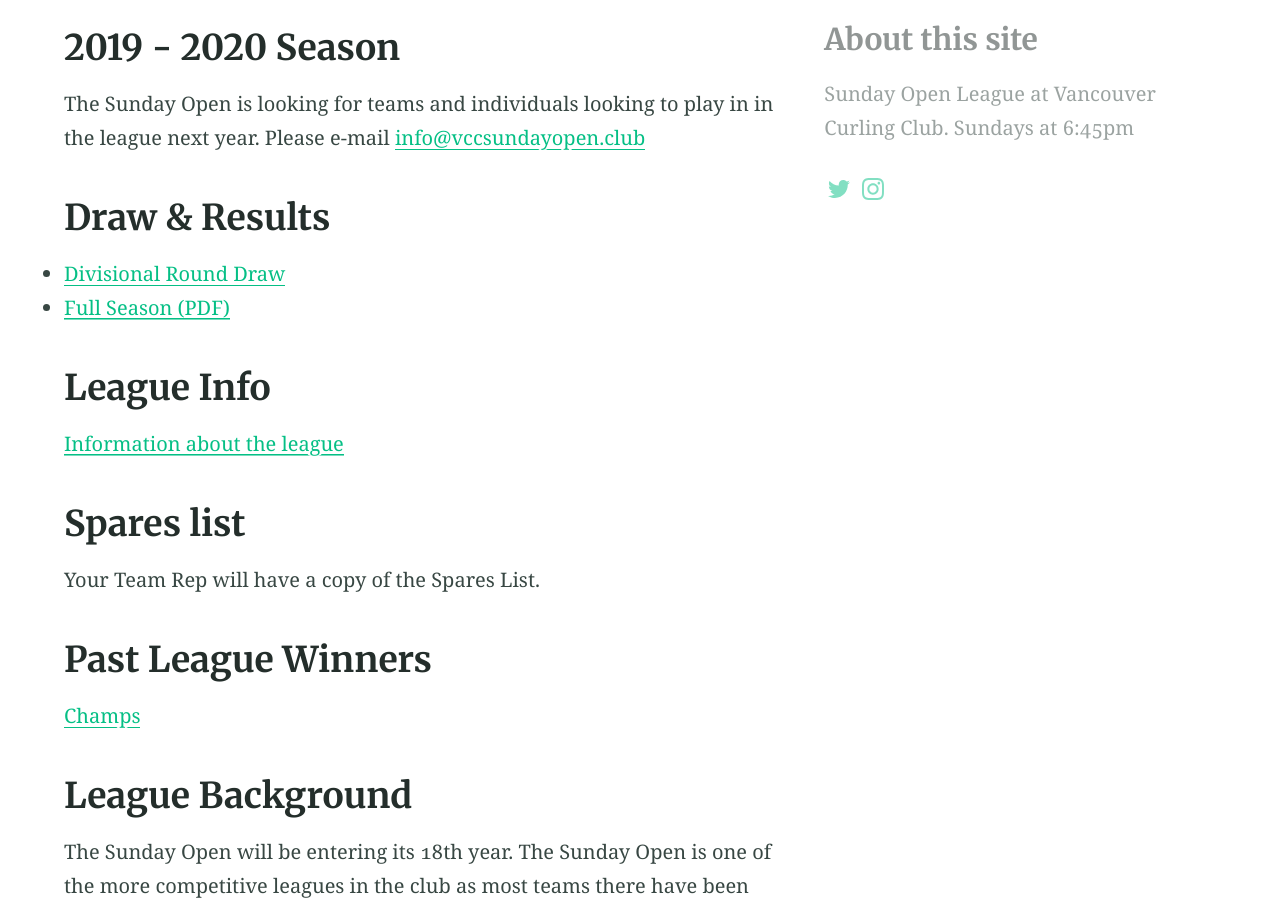
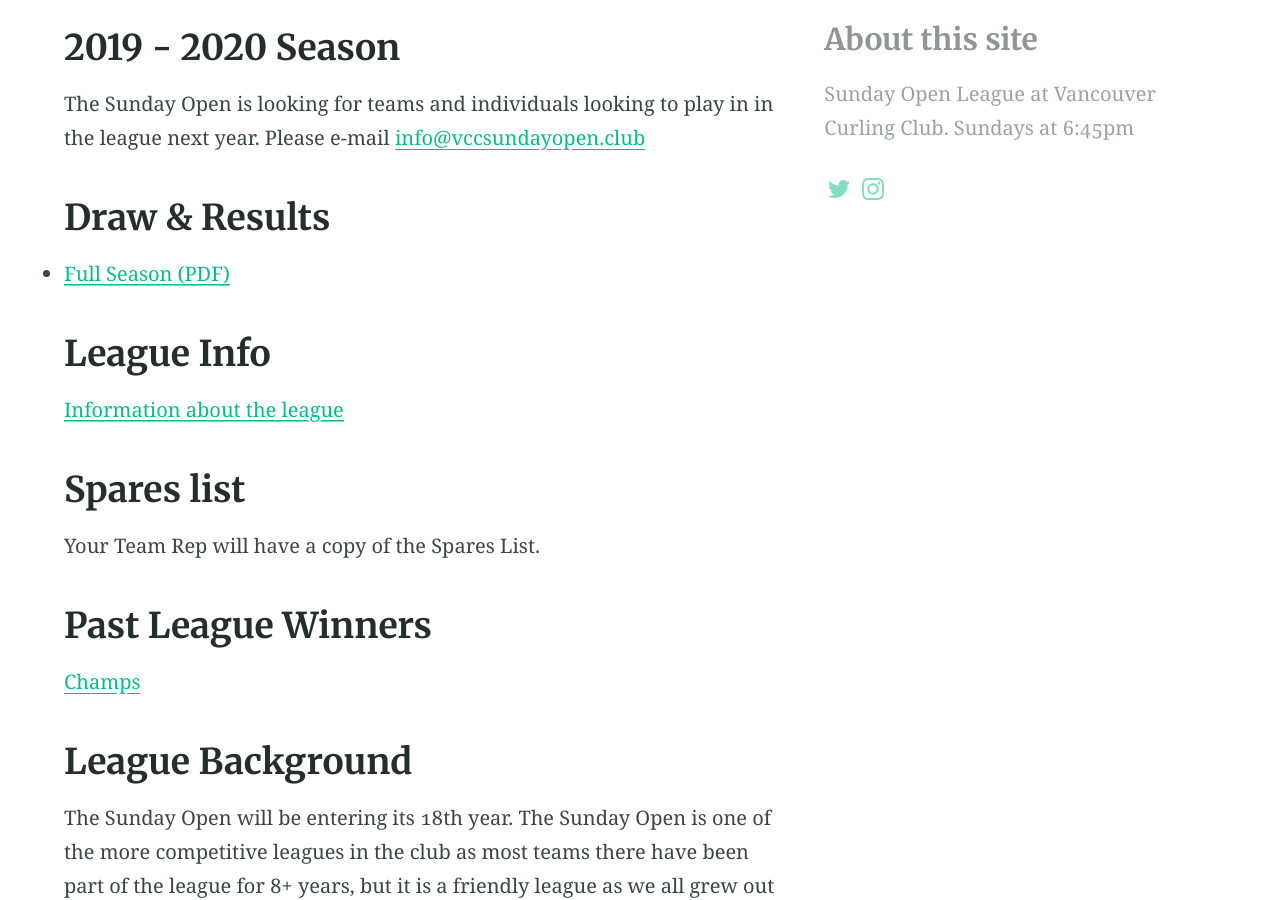
Before and after one commit to adsgray/testsite, a Jekyll site: the page built from index.md, in a window 1280 px wide and 900 px high, scrolled down 713 px. Built offline with Jekyll 4.4.1, drawn with Linux system fonts in a browser that asks for light colours.

Commit message:
Update index.md
remove divisional sched

```diff
--- a/index.md
+++ b/index.md
@@ -14,7 +14,6 @@ aside: true
 The Sunday Open is looking for teams and individuals looking to play in in the league next year. Please e-mail [info@vccsundayopen.club](mailto:info@vccsundayopen.club)
 
 ## Draw & Results
-* [Divisional Round Draw](assets/%202019_2020_SEASONRESULTS.pdf)
 * [Full Season (PDF)](assets/SUNDAY_LEAGUE_DRAW_2019_2020.pdf)
 
 ## League Info
```
